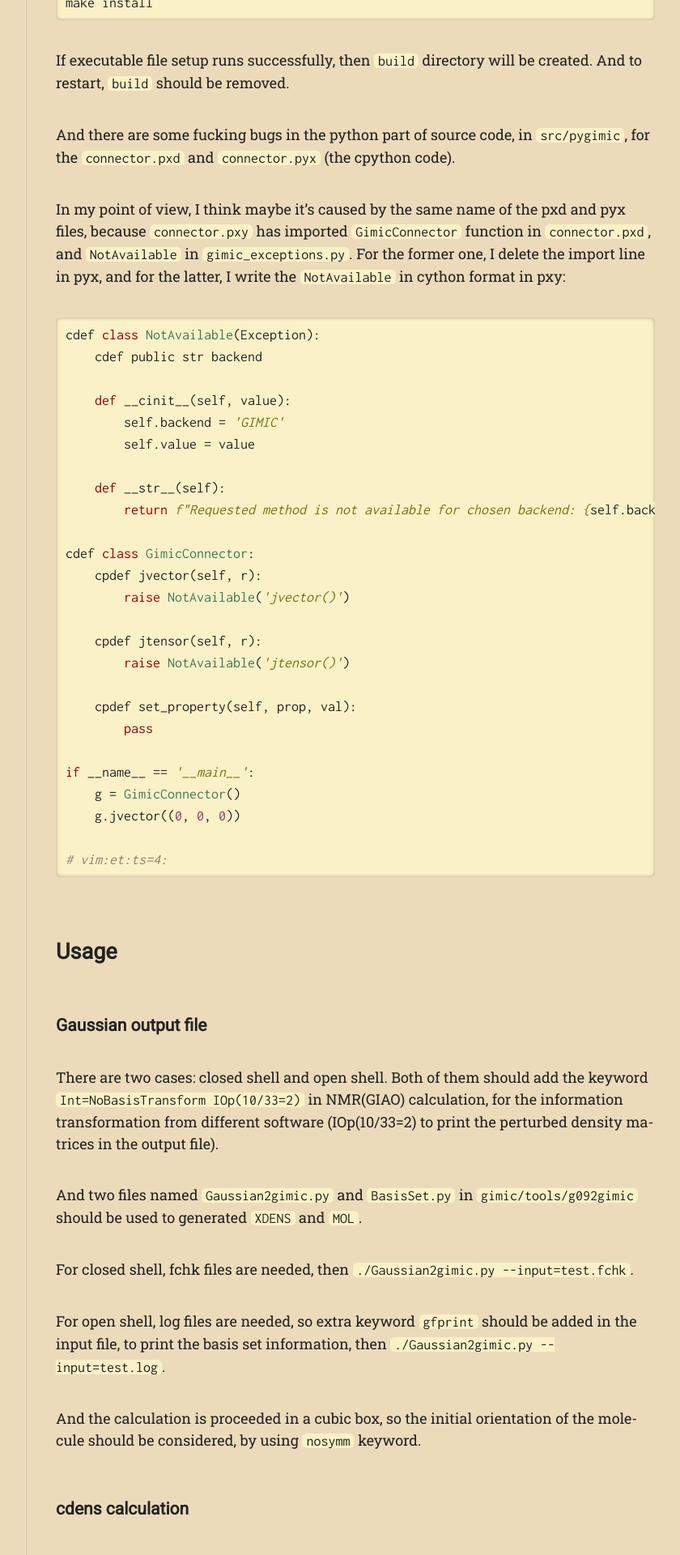
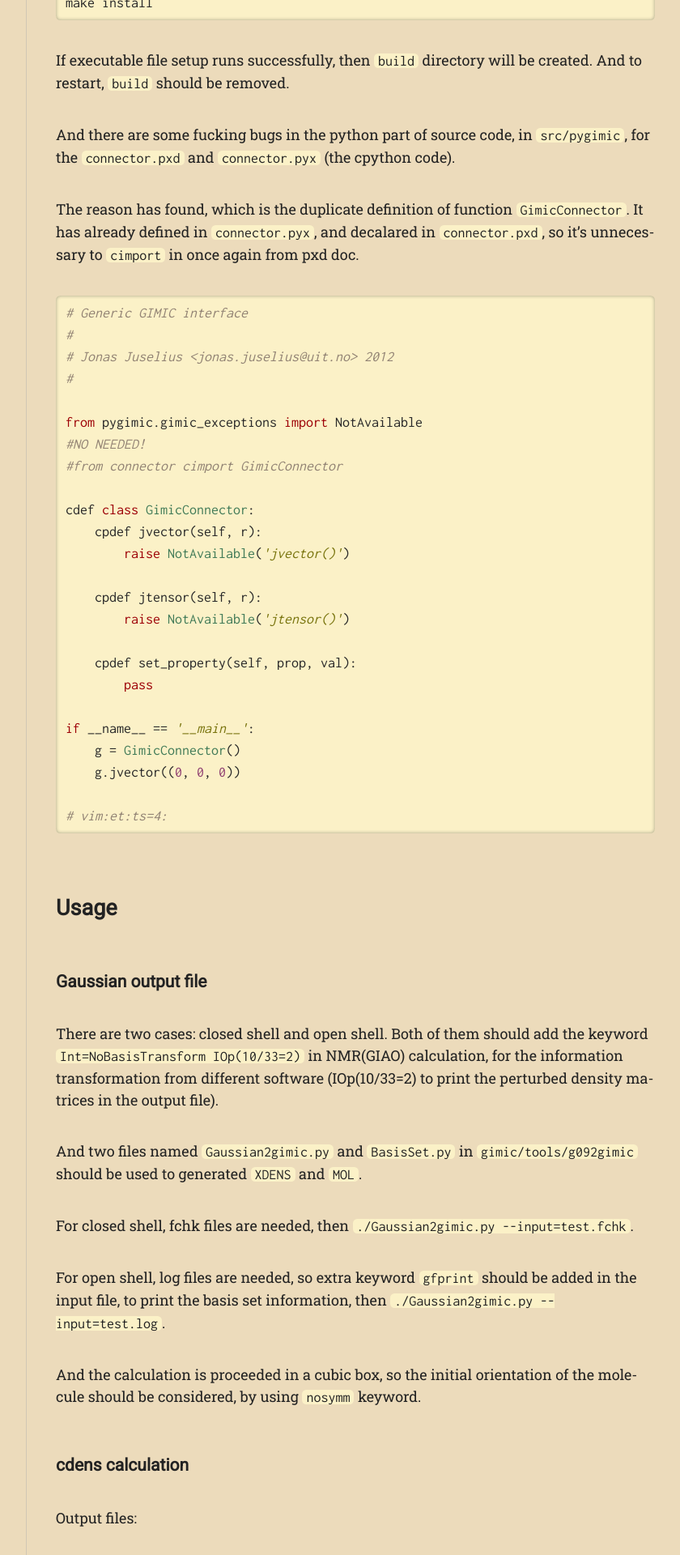
Before and after one commit to liangguangyii/liangguangyii.github.io, a Jekyll site: the page built from _posts/2024-2-13-notes-for-gimic.md, in a window 1280 px wide. Shown: the part 645-2565 px from the top of the page at 81% size, without its empty margins (399-1239 px from the left). Built offline with Jekyll 4.4.1, drawn with Linux system fonts in a browser that asks for light colours; nearby versions of some CDN libraries; some web fonts are replaced.

Commit message:
modied the decaration of bugs

````diff
--- a/_posts/2024-2-13-notes-for-gimic.md
+++ b/_posts/2024-2-13-notes-for-gimic.md
@@ -19,18 +19,17 @@ If executable file setup runs successfully, then `build` directory will be creat
 
 And there are some fucking bugs in the python part of source code, in `src/pygimic`, for the `connector.pxd` and `connector.pyx` (the cpython code).
 
-In my point of view, I think maybe it's caused by the same name of the pxd and pyx files, because `connector.pxy` has imported `GimicConnector` function in `connector.pxd`, and `NotAvailable` in `gimic_exceptions.py`. For the former one, I delete the import line in pyx, and for the latter, I write the `NotAvailable` in cython format in pxy:
+The reason has found, which is the duplicate definition of function `GimicConnector`. It has already defined in `connector.pyx`, and decalared in `connector.pxd`, so it's unnecessary to `cimport` in once again from pxd doc.
 
 ```python
-cdef class NotAvailable(Exception):
-    cdef public str backend
+# Generic GIMIC interface
+#
+# Jonas Juselius <jonas.juselius@uit.no> 2012
+#
 
-    def __cinit__(self, value):
-        self.backend = 'GIMIC'
-        self.value = value
-
-    def __str__(self):
-        return f"Requested method is not available for chosen backend: {self.backend}.{self.value}"
+from pygimic.gimic_exceptions import NotAvailable
+#NO NEEDED!
+#from connector cimport GimicConnector
 
 cdef class GimicConnector:
     cpdef jvector(self, r):
@@ -137,6 +136,6 @@ Advanced {
 }
 ```
 
-<img src="figure/gimic_plane1.png" alt="fix the plane grid" />
+<img src="./figure/gimic_plane1.png" alt="fix the plane grid" />
 
-<img src="figure/benzene-plane-documentation.jpg" alt="parameters of plane" />
+<img src="./figure/benzene-plane-documentation.jpg" alt="parameters of plane" />
````
